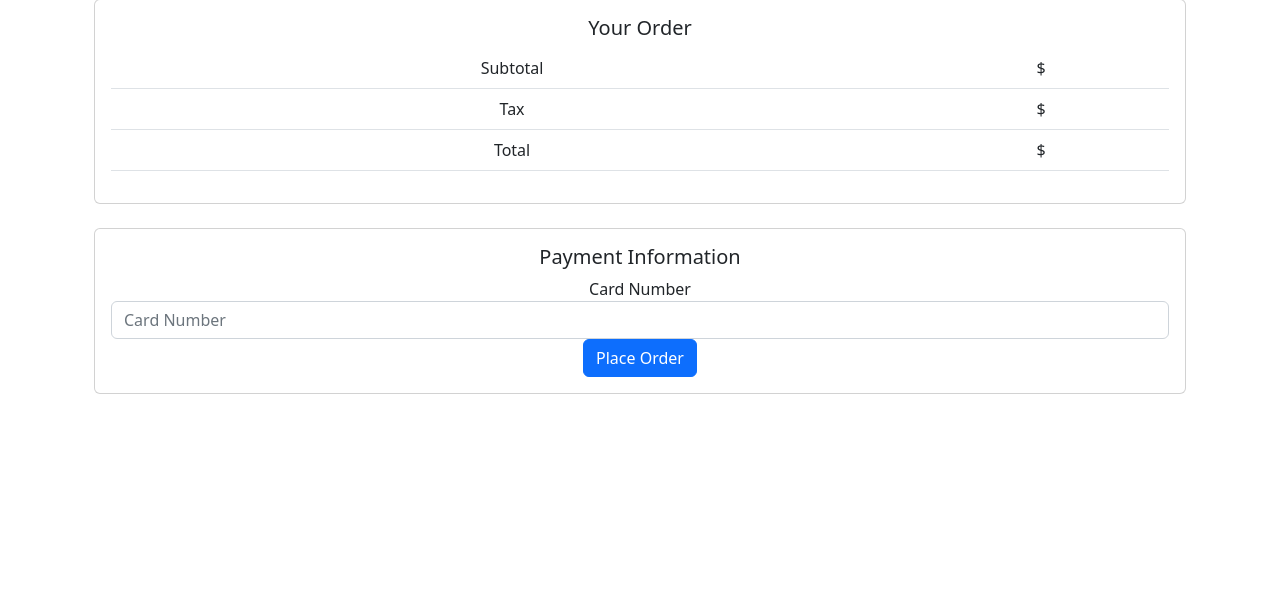
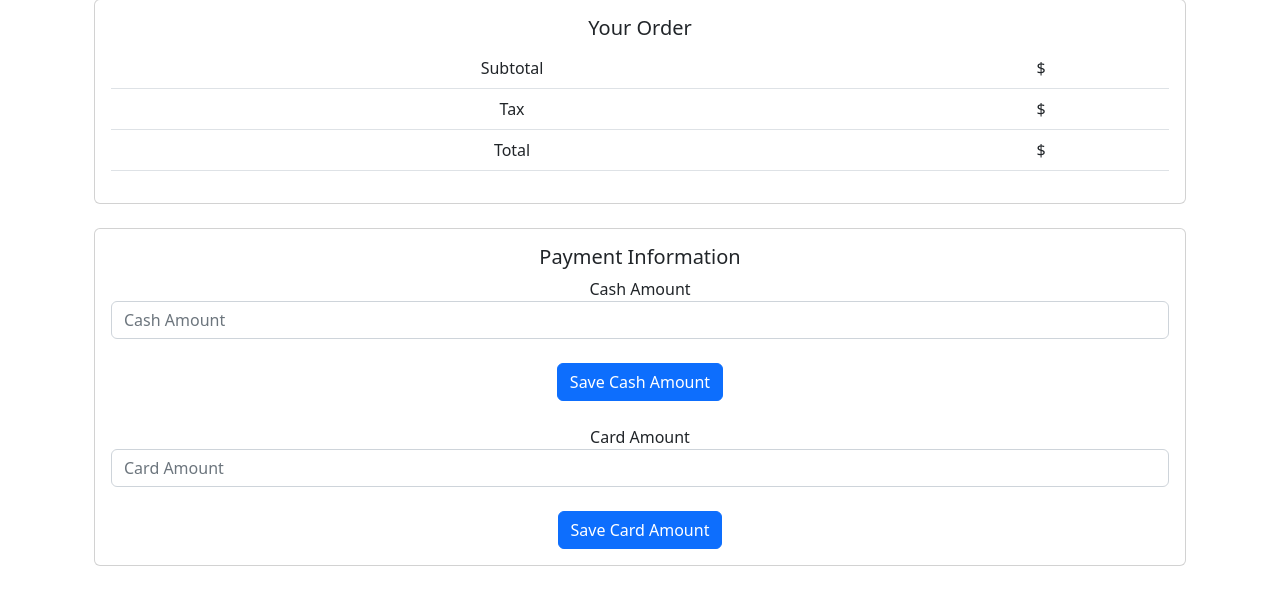
Before and after one commit to morskmorsk/usk-9, a Django app: template mysite/store/templates/store/checkout.html in a window 1280 px wide. Shown: the part 167-772 px from the top of the page. Run offline with Django 4.2, Linux system fonts and the light colour scheme; the template is opened without the code that fills it, so the values that code supplies are empty.

Commit message:
Add cash and card amount fields to checkout form

```diff
--- a/mysite/store/templates/store/checkout.html
+++ b/mysite/store/templates/store/checkout.html
@@ -31,11 +31,20 @@
             <form>
                 <!-- Include form fields for payment information here -->
                 <div class="form-group">
-                    <label for="cardNumber">Card Number</label>
-                    <input type="text" class="form-control" id="cardNumber" placeholder="Card Number">
-                </div>
+                    <label for="cashAmount">Cash Amount</label>
+                    <input type="text" class="form-control" id="cashAmount" placeholder="Cash Amount">
+                </div><br>
                 <!-- Additional fields for expiration, CVV, etc. -->
-                <button type="submit" class="btn btn-primary">Place Order</button>
+                <button type="submit" class="btn btn-primary">Save Cash Amount</button>
+            </form><br>
+            <form>
+                <!-- Include form fields for payment information here -->
+                <div class="form-group">
+                    <label for="cardAmount">Card Amount</label>
+                    <input type="text" class="form-control" id="cardAmount" placeholder="Card Amount">
+                </div><br>
+                <!-- Additional fields for expiration, CVV, etc. -->
+                <button type="submit" class="btn btn-primary">Save Card Amount</button>
             </form>
         </div>
     </div>
```
